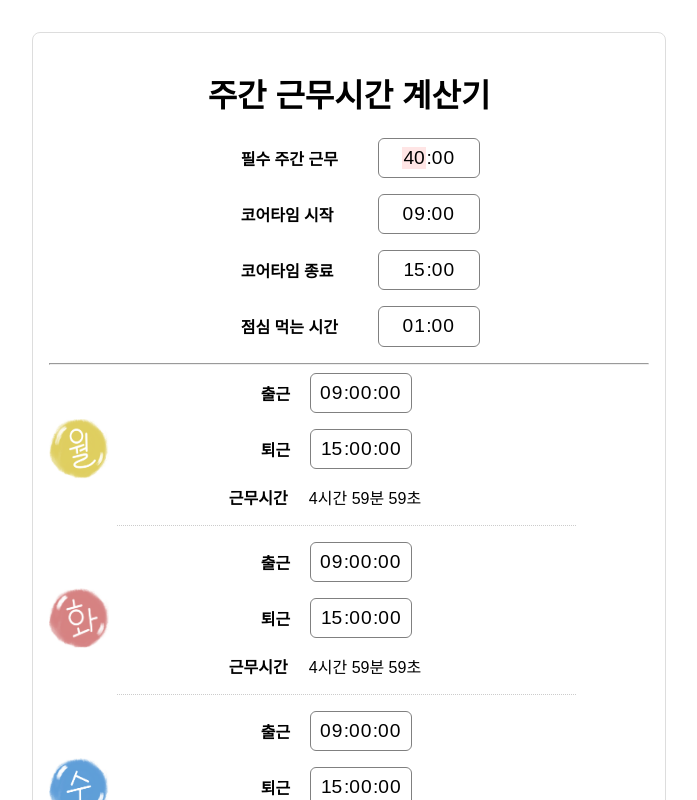
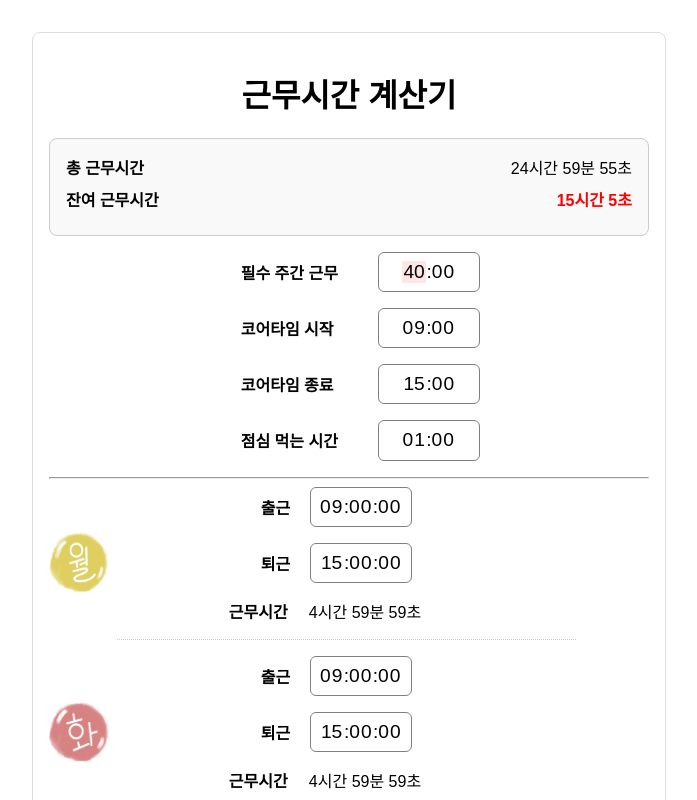
Before and after one commit to wlstjdwkd/40TimeCalculator, a React (Create React App) app in the folder frontend/time_calculator/: page / in a window 1280 px wide. Shown: the top 800 px of the page, without its empty margins (291-988 px from the left). Built offline with nearby package versions, Linux system fonts and the light colour scheme; the HTML template or start-up script is replaced by a standard one.

Commit message:
fix : summaryBox up

```diff
--- a/frontend/time_calculator/src/App.js
+++ b/frontend/time_calculator/src/App.js
@@ -1,14 +1,15 @@
-import React, { useState, useEffect, useMemo, useCallback } from 'react';
+import React, { useState, useEffect, useMemo } from 'react';
 import TimePicker from 'react-time-picker';
 import 'react-time-picker/dist/TimePicker.css';
 import 'react-clock/dist/Clock.css';
 import './App.css';
 import DaySection from './components/DaySection/DaySection';
+import SummaryBox from './components/SummaryBox/SummaryBox';
 import Footer from './components/Footer/Footer';
-import { toZonedTime, fromZonedTime } from 'date-fns-tz';
-import { format, startOfWeek, addWeeks, differenceInMilliseconds } from 'date-fns';
+// import { toZonedTime, fromZonedTime } from 'date-fns-tz';
+// import { format, startOfWeek, addWeeks, differenceInMilliseconds } from 'date-fns';
 
-const TIMEZONE = 'Asia/Seoul';
+// const TIMEZONE = 'Asia/Seoul';
 const STORAGE_KEY = 'worktime-calculator-data';
 
 const dayImages = {
@@ -38,68 +39,68 @@ function App() {
 
   const [requiredResult, setRequiredResult] = useState('');
 
-  // 주간 데이터 초기화 함수
-  const resetWeeklyData = useCallback(() => {
-    // 상태 초기화
-    setDaysData(initialDaysData);
+  // // 주간 데이터 초기화 함수
+  // const resetWeeklyData = useCallback(() => {
+  //   // 상태 초기화
+  //   setDaysData(initialDaysData);
 
-    // 로컬 스토리지에 데이터 업데이트
-    const dataToSave = {
-      requiredWorkingTime,
-      coreTimeStart,
-      coreTimeEnd,
-      lunchBreakTime,
-      daysData: initialDaysData,
-    };
-    localStorage.setItem(STORAGE_KEY, JSON.stringify(dataToSave));
+  //   // 로컬 스토리지에 데이터 업데이트
+  //   const dataToSave = {
+  //     requiredWorkingTime,
+  //     coreTimeStart,
+  //     coreTimeEnd,
+  //     lunchBreakTime,
+  //     daysData: initialDaysData,
+  //   };
+  //   localStorage.setItem(STORAGE_KEY, JSON.stringify(dataToSave));
 
-    // 초기화 메시지 설정
-    alert('월요일이 되었으므로 시간이 초기화되었습니다.');
-  }, [requiredWorkingTime, coreTimeStart, coreTimeEnd, lunchBreakTime]);
+  //   // 초기화 메시지 설정
+  //   alert('월요일이 되었으므로 시간이 초기화되었습니다.');
+  // }, [requiredWorkingTime, coreTimeStart, coreTimeEnd, lunchBreakTime]);
 
-  // 초기화 로직 및 타이머 설정
-  useEffect(() => {
-    try {
-      const now = new Date();
+  // // 초기화 로직 및 타이머 설정
+  // useEffect(() => {
+  //   try {
+  //     const now = new Date();
 
-      // 현재 시간을 KST로 변환
-      const zonedNow = toZonedTime(now, TIMEZONE);
+  //     // 현재 시간을 KST로 변환
+  //     const zonedNow = toZonedTime(now, TIMEZONE);
 
-      // 이번 주 월요일 시작 (0시)
-      const currentWeekStart = startOfWeek(zonedNow, { weekStartsOn: 1 });
-      const formattedStartOfWeek = format(currentWeekStart, 'yyyy-MM-dd');
+  //     // 이번 주 월요일 시작 (0시)
+  //     const currentWeekStart = startOfWeek(zonedNow, { weekStartsOn: 1 });
+  //     const formattedStartOfWeek = format(currentWeekStart, 'yyyy-MM-dd');
 
-      const lastReset = localStorage.getItem('lastReset');
+  //     const lastReset = localStorage.getItem('lastReset');
 
-      // 로컬 스토리지 초기화 확인
-      if (lastReset !== formattedStartOfWeek) {
-        resetWeeklyData();
-        localStorage.setItem('lastReset', formattedStartOfWeek);
-      }
+  //     // 로컬 스토리지 초기화 확인
+  //     if (lastReset !== formattedStartOfWeek) {
+  //       resetWeeklyData();
+  //       localStorage.setItem('lastReset', formattedStartOfWeek);
+  //     }
 
-      // 다음 주 월요일 0시까지 남은 시간 계산
-      const nextWeekStart = addWeeks(currentWeekStart, 1);
-      const nextMondayStartZoned = toZonedTime(nextWeekStart, TIMEZONE);
-      nextMondayStartZoned.setHours(0, 0, 0, 0);
+  //     // 다음 주 월요일 0시까지 남은 시간 계산
+  //     const nextWeekStart = addWeeks(currentWeekStart, 1);
+  //     const nextMondayStartZoned = toZonedTime(nextWeekStart, TIMEZONE);
+  //     nextMondayStartZoned.setHours(0, 0, 0, 0);
 
-      const nextMondayUtc = fromZonedTime(nextMondayStartZoned, TIMEZONE);
-      const nowUtc = fromZonedTime(zonedNow, TIMEZONE);
-      const timeUntilNextMonday = differenceInMilliseconds(nextMondayUtc, nowUtc);
+  //     const nextMondayUtc = fromZonedTime(nextMondayStartZoned, TIMEZONE);
+  //     const nowUtc = fromZonedTime(zonedNow, TIMEZONE);
+  //     const timeUntilNextMonday = differenceInMilliseconds(nextMondayUtc, nowUtc);
 
-      // 타이머 설정
-      const timer = setTimeout(() => {
-        resetWeeklyData();
-        const newStartOfWeek = startOfWeek(new Date(), { weekStartsOn: 1 });
-        const newFormattedStartOfWeek = format(newStartOfWeek, 'yyyy-MM-dd');
-        localStorage.setItem('lastReset', newFormattedStartOfWeek);
-      }, timeUntilNextMonday);
+  //     // 타이머 설정
+  //     const timer = setTimeout(() => {
+  //       resetWeeklyData();
+  //       const newStartOfWeek = startOfWeek(new Date(), { weekStartsOn: 1 });
+  //       const newFormattedStartOfWeek = format(newStartOfWeek, 'yyyy-MM-dd');
+  //       localStorage.setItem('lastReset', newFormattedStartOfWeek);
+  //     }, timeUntilNextMonday);
 
-      // 타이머 정리
-      return () => clearTimeout(timer);
-    } catch (error) {
-      console.error('초기화 로직 오류:', error);
-    }
-  }, []);
+  //     // 타이머 정리
+  //     return () => clearTimeout(timer);
+  //   } catch (error) {
+  //     console.error('초기화 로직 오류:', error);
+  //   }
+  // }, []);
 
   // localStorage 로딩
   useEffect(() => {
@@ -202,7 +203,7 @@ function App() {
 
     const diff = requiredSec - totalSec;
     if (diff > 0) {
-      setRequiredResult(`부족: ${convertSecondsToReadable(diff)}`);
+      setRequiredResult(`${convertSecondsToReadable(diff)}`);
     } else {
       setRequiredResult('충족했습니다!');
     }
@@ -254,7 +255,28 @@ function App() {
 
   return (
     <div style={containerStyle}>
-      <h1>주간 근무시간 계산기</h1>
+      <h1>근무시간 계산기</h1>
+
+      {/* 결과 영역 */}
+      {/* {totalWeekTime && (
+        <div style={{ marginTop: '1rem', fontWeight: 'bold' }}>
+          총 근무시간: {totalWeekTime}
+        </div>
+      )}
+      {requiredResult && (
+        <div
+          style={{
+            marginTop: '1rem',
+            fontWeight: 'bold',
+            color: requiredResult.startsWith('부족') ? 'red' : 'green',
+          }}
+        >
+          {requiredResult}
+        </div>
+      )} */}
+
+      <SummaryBox totalWeekTime={totalWeekTime} requiredResult={requiredResult} />
+
 
       {/* 필수 주간 근무 */}
       <div style={rowStyle}>
@@ -334,23 +356,7 @@ function App() {
       <hr />
 
 
-      {/* 결과 영역 */}
-      {totalWeekTime && (
-        <div style={{ marginTop: '1rem', fontWeight: 'bold' }}>
-          총 근무시간: {totalWeekTime}
-        </div>
-      )}
-      {requiredResult && (
-        <div
-          style={{
-            marginTop: '1rem',
-            fontWeight: 'bold',
-            color: requiredResult.startsWith('부족') ? 'red' : 'green',
-          }}
-        >
-          {requiredResult}
-        </div>
-      )}
+
 
       {/* 푸터 */}
       <Footer />
--- /dev/null
+++ b/frontend/time_calculator/src/components/SummaryBox/SummaryBox.css
@@ -0,0 +1,35 @@
+/* src/components/SummaryBox/SummaryBox.css */
+
+.summary-box {
+    display: flex;
+    flex-direction: column;
+    border: 1px solid #ccc;
+    border-radius: 8px;
+    padding: 1rem;
+    margin-bottom: 1rem;
+    background-color: #f9f9f9;
+  }
+
+  .summary-row {
+    display: flex;
+    justify-content: space-between;
+    margin-bottom: 0.5rem;
+  }
+
+  .summary-label {
+    font-weight: bold;
+  }
+
+  .summary-time {
+    /* 시간을 강조하고 싶다면 여기에 스타일 추가 가능 */
+  }
+
+  .fulfilled {
+    color: green;
+    font-weight: bold;
+  }
+
+  .remaining {
+    color: red;
+    font-weight: bold;
+  }
--- /dev/null
+++ b/frontend/time_calculator/src/components/SummaryBox/SummaryBox.js
@@ -0,0 +1,27 @@
+// src/components/SummaryBox/SummaryBox.js
+
+import React from 'react';
+import './SummaryBox.css';
+
+function SummaryBox({ totalWeekTime, requiredResult }) {
+    const isFulfilled = requiredResult === '충족했습니다!';
+
+  return (
+    <div className="summary-box">
+      <div className="summary-row">
+        <span className="summary-label">총 근무시간</span>
+        <span className="summary-time">{totalWeekTime}</span>
+      </div>
+      <div className="summary-row">
+        <span className="summary-label">잔여 근무시간</span>
+        {isFulfilled ? (
+          <span className="summary-time fulfilled">충족했습니다!</span>
+        ) : (
+          <span className="summary-time remaining">{requiredResult}</span>
+        )}
+      </div>
+    </div>
+  );
+}
+
+export default SummaryBox;
```
